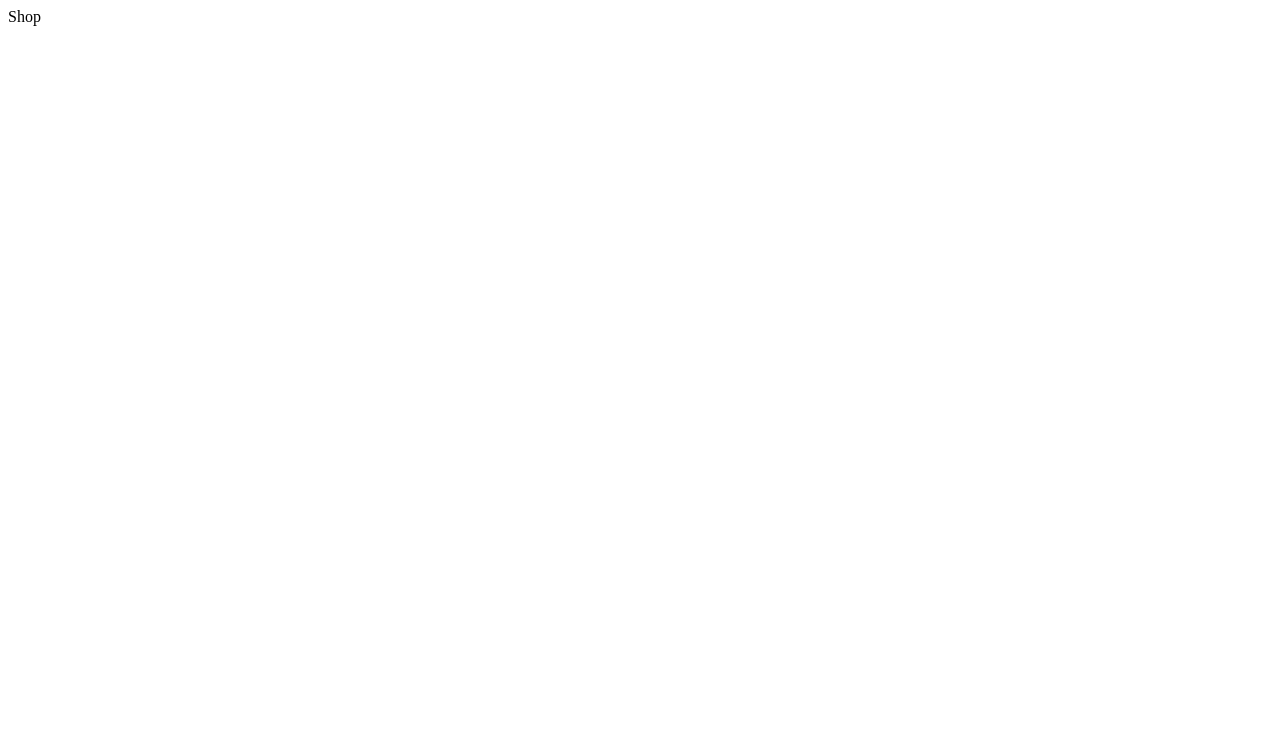
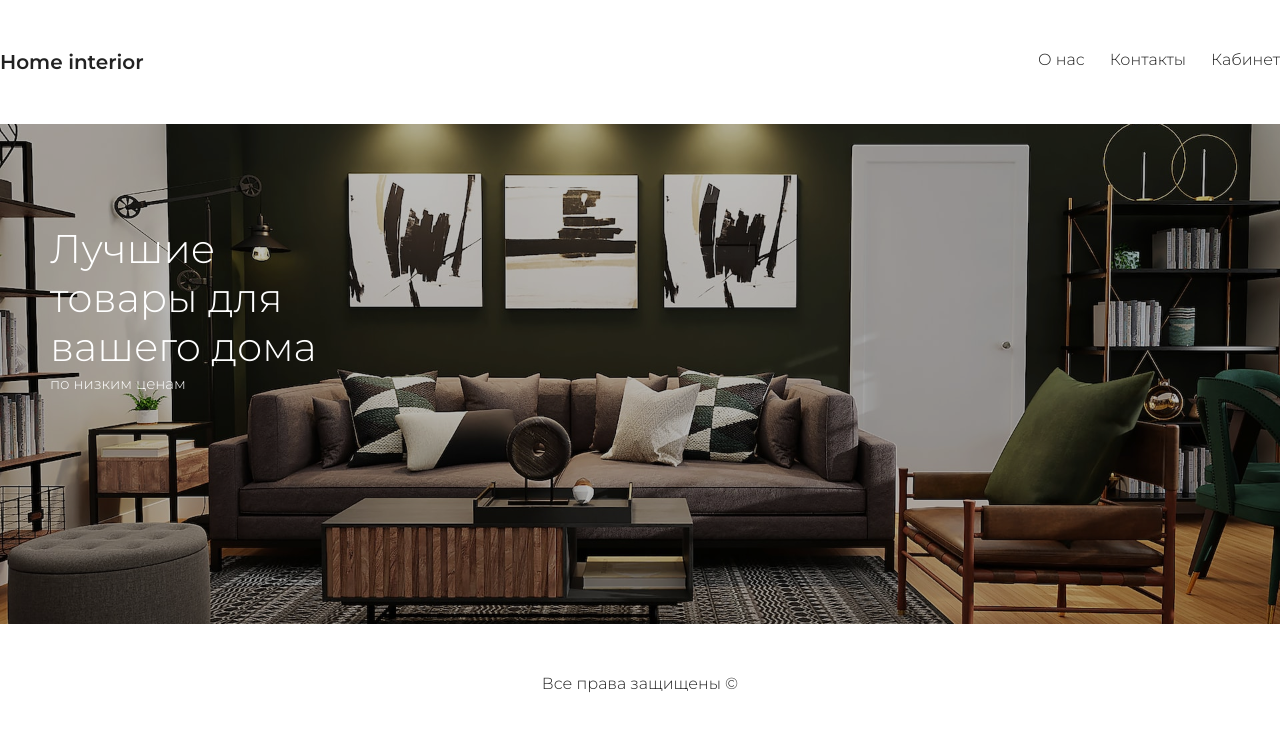
Before and after one commit to IlyaRid/Home-interior, a React (Create React App) app in the folder e-commerce/: page / in a window 1280 px wide. Shown: the top 730 px of the page. Built offline with nearby package versions, Linux system fonts and the light colour scheme.

Commit message:
Create default design

```diff
--- a/e-commerce/src/App.js
+++ b/e-commerce/src/App.js
@@ -1,5 +1,13 @@
+import Header from "./components/Header";
+import Footer from "./components/Footer";
+
 function App() {
-  return <div>Shop</div>;
+  return (
+    <div className="wrapper">
+      <Header />
+      <Footer />
+    </div>
+  );
 }
 
 export default App;
--- /dev/null
+++ b/e-commerce/src/components/Footer.js
@@ -0,0 +1,5 @@
+import React from "react";
+
+export default function Footer() {
+  return <footer>Все права защищены &copy;</footer>;
+}
--- /dev/null
+++ b/e-commerce/src/components/Header.js
@@ -0,0 +1,17 @@
+import React from "react";
+
+export default function header() {
+  return (
+    <header>
+      <div>
+        <span className="logo">Home interior</span>
+        <ul className="nav">
+          <li>О нас</li>
+          <li>Контакты</li>
+          <li>Кабинет</li>
+        </ul>
+      </div>
+      <div className="presentation"></div>
+    </header>
+  );
+}
--- a/e-commerce/src/index.css
+++ b/e-commerce/src/index.css
@@ -0,0 +1,77 @@
+@import url("https://fonts.googleapis.com/css2?family=Montserrat:wght@300;600&display=swap");
+
+* {
+  margin: 0;
+  padding: 0;
+}
+
+body {
+  background: #fff;
+  color: #222;
+  font-family: "Montserrat", sans-serif;
+  font-weight: 300;
+}
+
+.wrapper {
+  width: 1280px;
+  margin: 50px auto;
+}
+
+header .logo {
+  font-weight: 600;
+  font-size: 20px;
+}
+
+header ul.nav {
+  float: right;
+  list-style: none;
+}
+
+header ul.nav li {
+  display: inline;
+  margin-left: 25px;
+  cursor: pointer;
+  transition: opacity 500ms ease;
+}
+
+header ul.nav li:hover {
+  opacity: 0.5;
+}
+
+header .presentation {
+  margin: 50px auto;
+  background: url("./img/spacejoy-PyeXkOVmG1Y-unsplash.jpg") no-repeat;
+  width: 100%;
+  height: 500px;
+  background-size: cover;
+  background-position: center center;
+  background-blend-mode: multiply;
+  background-color: #bcbcbc;
+  position: relative;
+}
+
+header .presentation::after {
+  content: "Лучшие товары для вашего дома";
+  position: absolute;
+  top: 100px;
+  left: 50px;
+  width: 300px;
+  font-size: 40px;
+  font-weight: 600px;
+  color: #fff;
+}
+
+header .presentation::before {
+  content: "по низким ценам";
+  position: absolute;
+  top: 250px;
+  left: 50px;
+  width: 300px;
+  font-size: 15px;
+  font-weight: 300px;
+  color: #fff;
+}
+
+footer {
+  text-align: center;
+}
```
Also changed, not shown: e-commerce/src/img/spacejoy-PyeXkOVmG1Y-unsplash.jpg (added).
